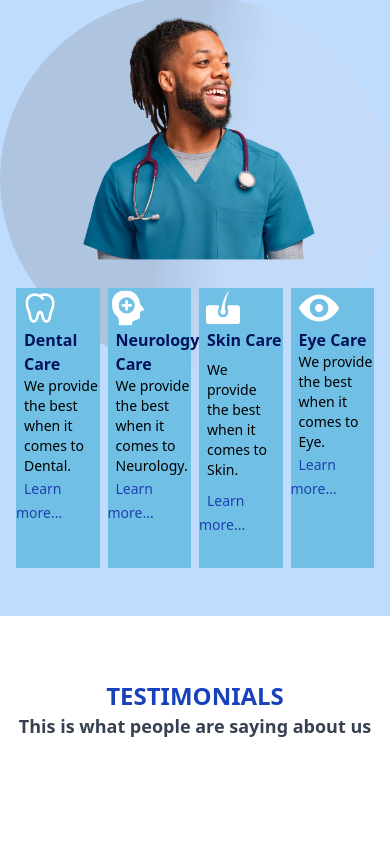
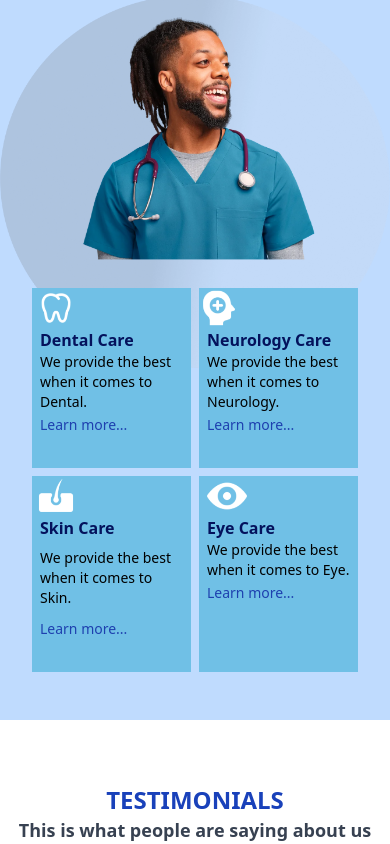
Before and after one commit to Knuth-DeVs/frontend-blugle, a React (Vite) app: page /about in a window 390 px wide. Shown: the part 1694-2538 px from the top of the page. Before the commit the page ends 2434 px from the top, so only its background shows below. Built offline with nearby package versions, Linux system fonts and the light colour scheme.

Commit message:
feat(About): correct the responsiveness of the page

```diff
--- a/index.html
+++ b/index.html
@@ -2,7 +2,7 @@
 <html lang="en">
   <head>
     <meta charset="UTF-8" />
-    <link rel="icon" type="image/svg+xml" href="/vite.svg" />
+    <link rel="icon" type="image/svg+xml" href="/src/assets/logo.png" />
     <meta name="viewport" content="width=device-width, initial-scale=1.0" />
     <title>Blugle Medical And Supply Service</title>
   </head>
--- a/src/components/About/Service.tsx
+++ b/src/components/About/Service.tsx
@@ -12,14 +12,14 @@ const Service = () => {
         <div className='flex items-center justify-center mt-8'>
             <img src={Services} alt="" className='md:w-[500px] w-[400px] '/>
         </div>
-        <div className='grid grid-cols-4 gap-2 md:gap-4 px-4 md:px-32 -mt-20'>
-            <div className='bg-[#70C0E6] md:pb-4'>
+        <div className='grid grid-cols-2 md:grid-cols-4 gap-2 md:gap-4 px-8 md:px-32 -mt-20'>
+            <div className='bg-[#70C0E6] pb-8'>
                 <img src={Dental} alt="" className='md:w-28 w-12'/>
                 <p className='text-navlinkshover md:text-xl font-semibold pl-2'>Dental Care</p>
                 <p className='pl-2 md:w-44 max-md:text-sm'>We provide the best when it comes to Dental.</p>
                 <a href="#" className='pl-2 text-blue-800 pt-8 max-md:text-sm'>Learn more...</a>
             </div>
-            <div className='bg-[#70C0E6] md:pb-4'>
+            <div className='bg-[#70C0E6] pb-8'>
                 <img src={Neuro} alt="" className='md:w-24 w-10'/>
                 <p className='text-navlinkshover md:text-xl font-semibold pl-2'>Neurology Care</p>
                 <p className='pl-2 md:w-44 max-sm:text-sm'>We provide the best when it comes to Neurology.</p>
```
